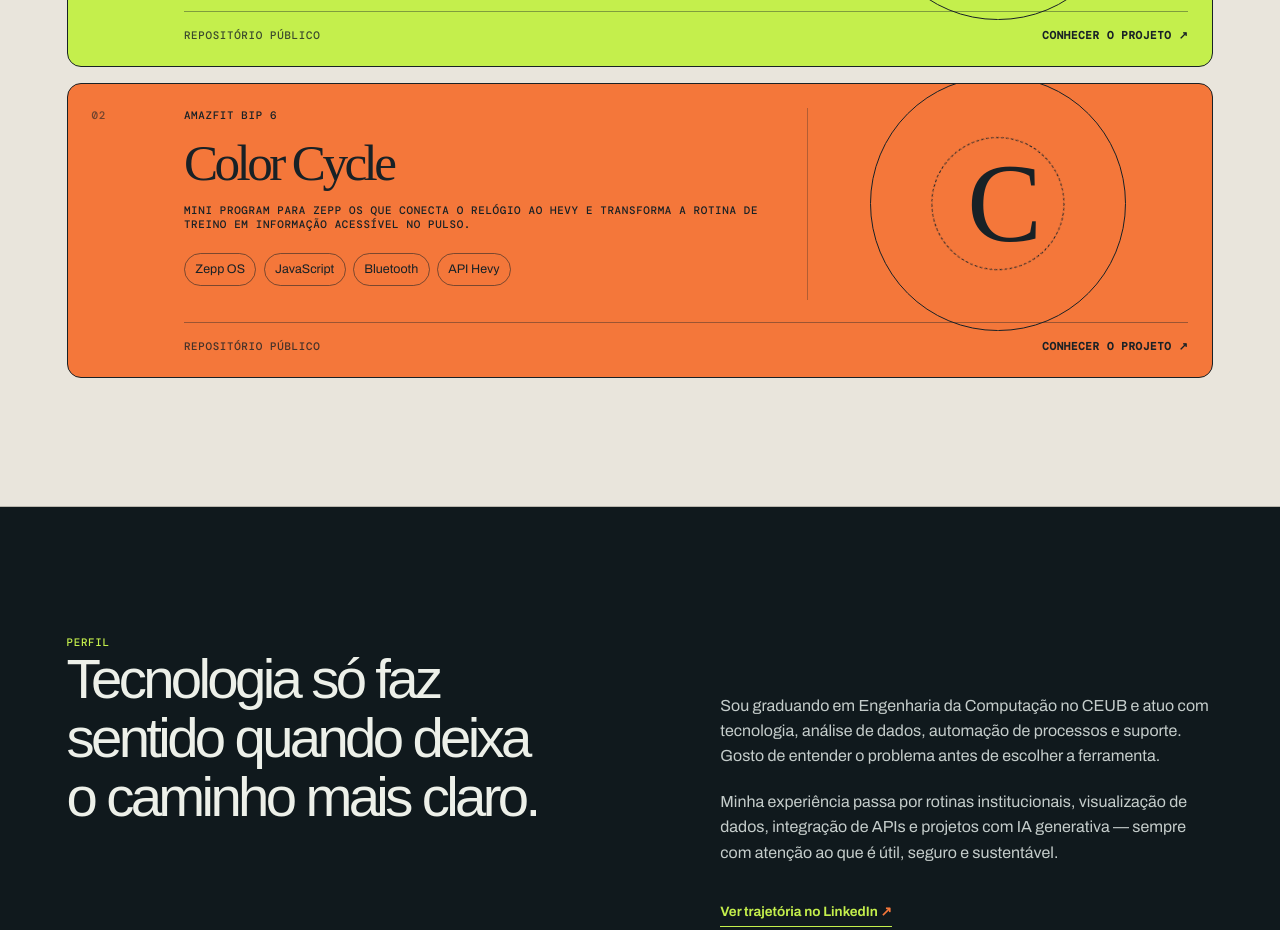
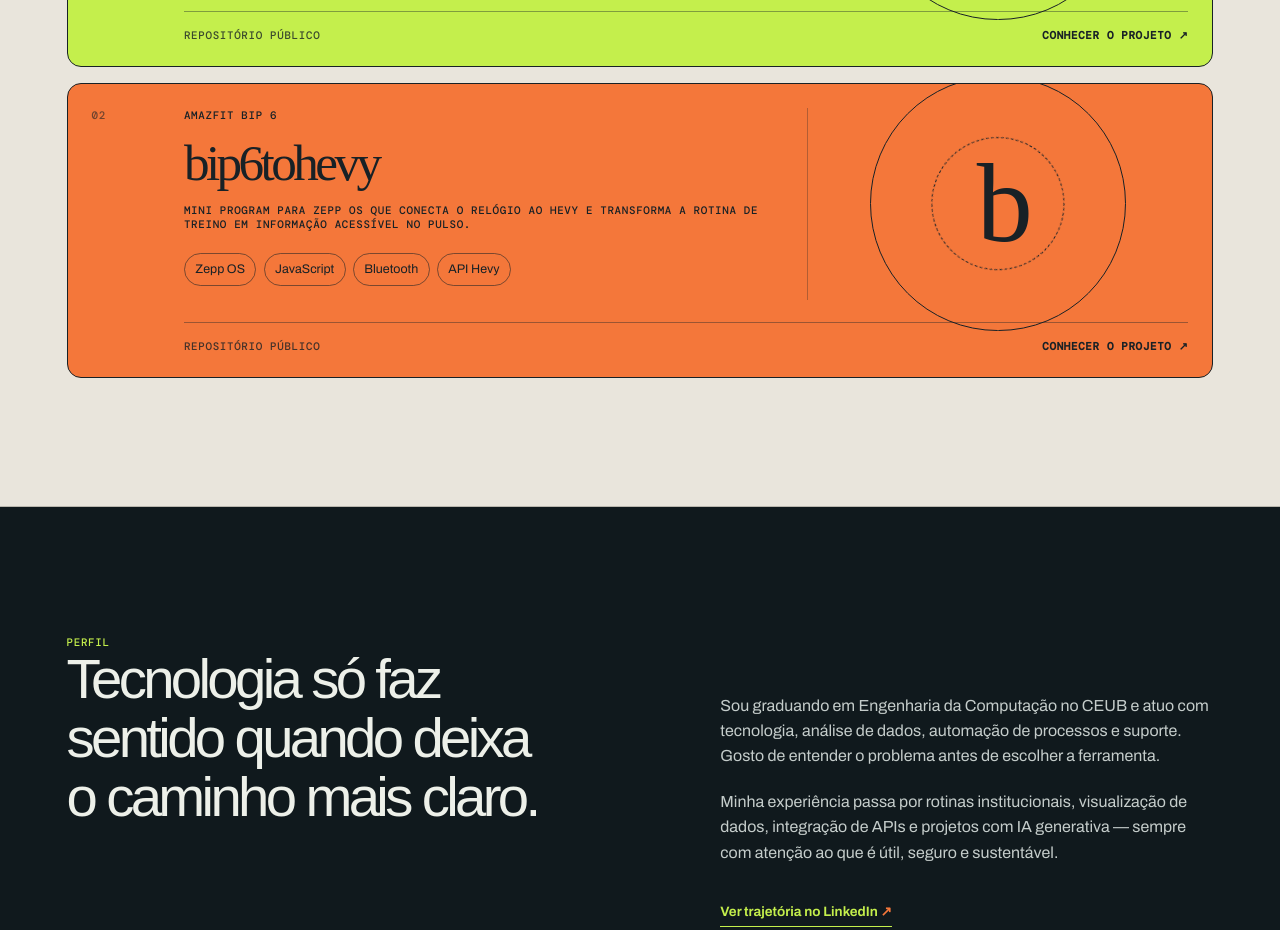
Before and after one commit to ledumape/ledumape.github.io, a Next.js app: page / in a window 1280 px wide. Shown: the part 1340-2270 px from the top of the page. Built offline with nearby package versions, Linux system fonts and the light colour scheme; a web font is replaced by a local one.

Commit message:
Rename Bip 6 project

```diff
--- a/app/page.tsx
+++ b/app/page.tsx
@@ -8,12 +8,12 @@ const projects = [
     repositoryUrl: "https://github.com/ledumape/signal-job-radar",
   },
   {
-    title: "Color Cycle",
+    title: "bip6tohevy",
     label: "Amazfit Bip 6",
     description: "Mini Program para Zepp OS que conecta o relógio ao Hevy e transforma a rotina de treino em informação acessível no pulso.",
     details: ["Zepp OS", "JavaScript", "Bluetooth", "API Hevy"],
     accent: "orange",
-    repositoryUrl: "https://github.com/ledumape/color-cycle-bip6",
+    repositoryUrl: "https://github.com/ledumape/bip6tohevy",
   },
 ];
 
```
Also changed, not shown: 2 other files (tests, documents, lock files or other folders).
